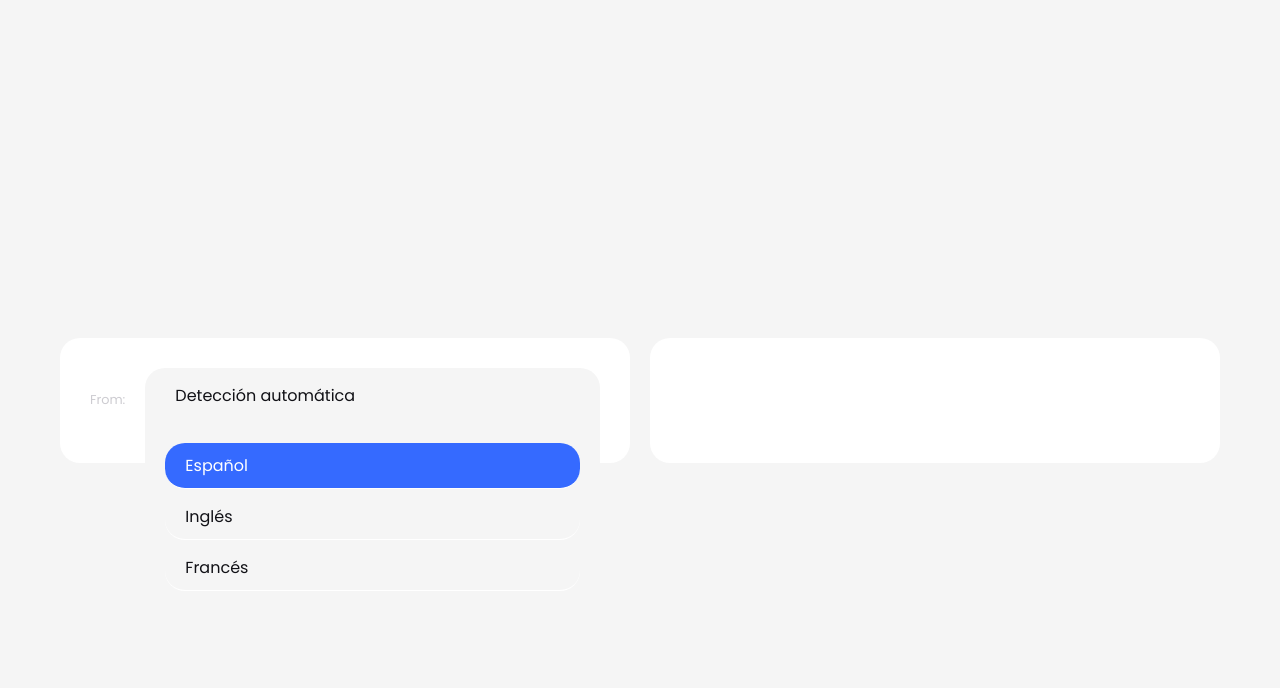
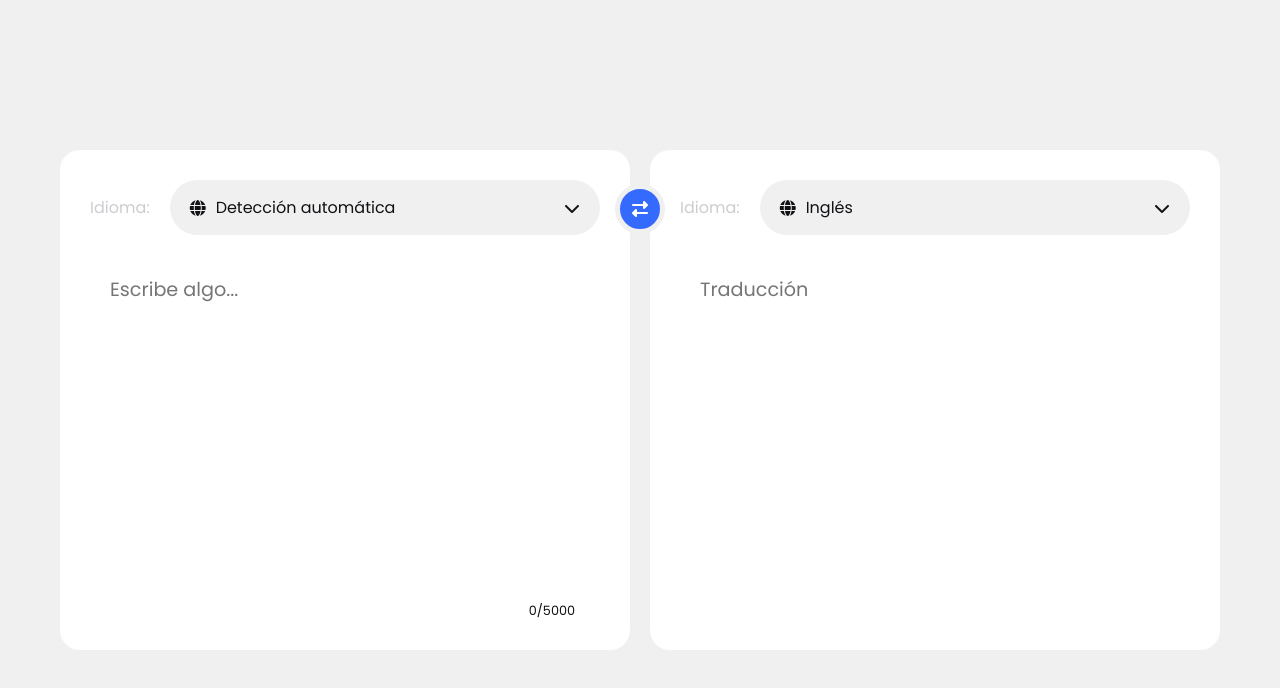
Before and after one commit to Grillitoxc/Text-Translator, a React (Vite) app: page / in a window 1280 px wide. Shown: the top 688 px of the page. Built offline with nearby package versions, Linux system fonts and the light colour scheme; the HTML template or start-up script is replaced by a standard one.

Commit message:
[feat]: Implements the logic for languages and styles

```diff
--- a/index.html
+++ b/index.html
@@ -3,6 +3,13 @@
   <head>
     <meta charset="UTF-8" />
     <link rel="icon" type="image/svg+xml" href="/vite.svg" />
+    <link
+      rel="stylesheet"
+      href="https://cdnjs.cloudflare.com/ajax/libs/font-awesome/6.4.2/css/all.min.css"
+      integrity="sha512-z3gLpd7yknf1YoNbCzqRKc4qyor8gaKU1qmn+CShxbuBusANI9QpRohGBreCFkKxLhei6S9CQXFEbbKuqLg0DA=="
+      crossorigin="anonymous"
+      referrerpolicy="no-referrer"
+    />
     <meta name="viewport" content="width=device-width, initial-scale=1.0" />
     <title>Google Translate - GPT Api</title>
   </head>
--- a/src/App.tsx
+++ b/src/App.tsx
@@ -1,30 +1,142 @@
+import { useEffect, useState } from 'react'
 import { useStore } from './hooks/Store'
-import './styles/styles.css'
+import './styles/card.css'
+import './styles/swap.css'
+import { SUPPORTED_LANGUAGES, AUTO_LANGUAGE } from './constants'
+import { type Language, type LanguageOptions } from './types'
 
-function App () {
-  const { fromLanguage, setFromLanguage } = useStore()
+function App() {
+  const {
+    fromLanguage,
+    setFromLanguage,
+    toLanguage,
+    setToLanguage,
+    inputText,
+    setInputText,
+    translatedText,
+    setTranslatedText,
+    loading,
+    setLoading
+  } = useStore()
+
+  const [inputDropdownOpen, setInputDropdownOpen] = useState<boolean>(false)
+  const [outputDropdownOpen, setOutputDropdownOpen] = useState<boolean>(false)
+  const [inputSelectedLanguage, setInputSelectedLanguage] = useState<string>(AUTO_LANGUAGE)
+  const [outputSelectedLanguage, setOutputSelectedLanguage] = useState<string>('Inglés')
+
+  const toggleInputDropdown = () => {
+    setInputDropdownOpen(!inputDropdownOpen)
+  }
+
+  const selectInputLanguage = (language: LanguageOptions, value: string) => {
+    return () => {
+      setFromLanguage(language)
+      setInputSelectedLanguage(value)
+      toggleInputDropdown()
+    }
+  }
+
+  const toggleOutputDropdown = () => {
+    setOutputDropdownOpen(!outputDropdownOpen)
+  }
+
+  const selectOutputLanguage = (language: Language, value: string) => {
+    return () => {
+      setToLanguage(language)
+      setOutputSelectedLanguage(value)
+      toggleOutputDropdown()
+    }
+  }
+
+  const handleInputChange = (event: React.ChangeEvent<HTMLTextAreaElement>) => {
+    const newText = event.target.value.slice(0, 5000)
+    setInputText(newText as Language)
+  }
 
   return (
-    <div className='container'>
-      <div className='card input-wrapper'>
+    <div className="container">
+      <div className="card input-wrapper">
         <div className="from-text">
-          <span className="heading">
-            From:</span>
-          {/* dropdown to select the language */}
-          <div className="dropdown-container active" id='input-text'>
-            <div className="dropdown-toggle">
-              <span className="selected">Detección automática</span>
+          <span className="heading">Idioma:</span>
+          <div className={`dropdown-container ${inputDropdownOpen ? 'active' : ''}`} id="input-text">
+            <div className="dropdown-toggle" onClick={toggleInputDropdown}>
+              <i className="fa-solid fa-globe"></i>
+              <span className="selected">{inputSelectedLanguage === 'auto' ? 'Detección automática' : inputSelectedLanguage}</span>
+              <i className={`fa-solid fa-chevron-${inputDropdownOpen ? 'up' : 'down'}`}></i>
             </div>
-            <ul className='dropdown-menu'>
-              <li className="option active">Español</li>
-              <li className="option">Inglés</li>
-              <li className="option">Francés</li>
+            <ul className="dropdown-menu">
+              {fromLanguage !== 'auto' && (
+                <li
+                  className={`option ${inputSelectedLanguage === 'auto' ? 'active' : ''}`}
+                  onClick={selectInputLanguage('auto', 'Detección automática')}
+                >
+                  Detección automática
+                </li>
+              )}
+              {Object.entries(SUPPORTED_LANGUAGES).map(([key, value]) => (
+                <li
+                  key={key}
+                  className={`option ${inputSelectedLanguage === value ? 'active' : ''}`}
+                  onClick={selectInputLanguage(key as LanguageOptions, value)}
+                >
+                  {value}
+                </li>
+              ))}
             </ul>
           </div>
         </div>
+        <div className="text-area">
+          <textarea
+            className="input"
+            placeholder="Escribe algo..."
+            id="input-text"
+            value={inputText}
+            onChange={handleInputChange}
+          ></textarea>
+          <div className="chars">
+            <span id="input-chars">{inputText.length}</span>/5000
+          </div>
+        </div>
+
       </div>
-      <div className="center"></div>
-      <div className='card output-wrapper'></div>
+      <div className="center">
+        <div className="swap-position">
+          <i className="fa-solid fa-right-left"></i>
+        </div>
+      </div>
+
+      <div className='card output-wrapper'>
+        <div className="from-text">
+          <span className="heading">Idioma:</span>
+          <div className={`dropdown-container ${outputDropdownOpen ? 'active' : ''}`} id="input-text">
+            <div className="dropdown-toggle" onClick={toggleOutputDropdown}>
+              <i className="fa-solid fa-globe"></i>
+              <span className="selected">{outputSelectedLanguage}</span>
+              <i className={`fa-solid fa-chevron-${outputDropdownOpen ? 'up' : 'down'}`}></i>
+            </div>
+            <ul className="dropdown-menu">
+              {Object.entries(SUPPORTED_LANGUAGES).map(([key, value]) => (
+                <li
+                  key={key}
+                  className={`option ${outputSelectedLanguage === value ? 'active' : ''}`}
+                  onClick={selectOutputLanguage(key as Language, value)}
+                >
+                  {value}
+                </li>
+              ))}
+            </ul>
+          </div>
+        </div>
+        <div className="text-area">
+          <textarea
+            className="output"
+            disabled
+            placeholder="Traducción"
+            id="output-text"
+            value={translatedText}
+          ></textarea>
+        </div>
+      </div>
     </div>
   )
 }
--- a/src/constants.ts
+++ b/src/constants.ts
@@ -1,12 +1,9 @@
 export const SUPPORTED_LANGUAGES = {
-  es: 'es',
-  en: 'en',
-  fr: 'fr',
-  it: 'it',
-  pt: 'pt',
-  de: 'de',
-  ru: 'ru',
-  ja: 'ja'
+  es: 'Español',
+  en: 'Inglés',
+  fr: 'Francés',
+  de: 'Alemán',
+  it: 'Italiano'
 }
 
 export const AUTO_LANGUAGE = 'auto'
--- a/src/styles/styles.css
+++ b/src/styles/card.css
@@ -2,7 +2,7 @@
 
 :root {
   --primary-color: #356aff;
-  --bg-color: #f5f5f5;
+  --bg-color: #f0f0f0;
   --bg-light-color: #fff;
   --text-color: #111116;
   --text-light-color: #cdccd1;
@@ -26,10 +26,10 @@ body {
 }
 
 .container {
-  position: relative;
+  display: flex;
+  flex-direction: row;
   width: 1200px;
   padding: 0 20px;
-  display: flex;
   gap: 10px;
 }
 
@@ -47,7 +47,7 @@ body {
 }
 
 .card .heading {
-  font-size: 0.8rem;
+  font-size: 1rem;
   font-weight: 500;
   color: var(--text-light-color);
   white-space: nowrap;
@@ -56,7 +56,6 @@ body {
 .dropdown-container {
   position: relative;
   width: 100%;
-  margin-bottom: 10px;
 }
 
 .dropdown-container .dropdown-toggle {
@@ -87,7 +86,7 @@ body {
   width: 100%;
   height: 300px;
   overflow: auto;
-  padding: 20px;
+  padding: 10px 20px 20px 20px;
   z-index: 1;
   list-style: none;
   background-color: var(--bg-color);
@@ -102,14 +101,14 @@ body {
 
 .dropdown-container.active .dropdown-menu {
   display: block;
+  max-height: 250px;
 }
 
 .dropdown-container .dropdown-menu li {
   padding: 10px 20px;
   border-radius: 20px;
   cursor: pointer;
-  margin-bottom: 5px;
-  border-bottom: 1px solid var(--bg-light-color);
+  margin-top: 10px;
   transition: all 0.3s;
 }
 
@@ -121,3 +120,30 @@ body {
 .dropdown-container .dropdown-menu li:not(.active):hover {
   background-color: var(--bg-light-color);
 }
+
+.container .text-area {
+  position: relative;
+}
+
+.container textarea {
+  height: 340px;
+  width: 100%;
+  padding: 20px;
+  margin-top: 20px;
+  background-color: transparent;
+  resize: none;
+  outline: none;
+  border: none;
+  color: var(--text-color);
+  font-size: 1.2rem;
+  border-radius: 10px;
+}
+
+.container .text-area .chars {
+  display: flex;
+  align-items: center;
+  justify-content: flex-end;
+  margin-right: 25px;
+  font-size: 0.8rem;
+  color: var(--light-text-color);
+}
--- /dev/null
+++ b/src/styles/swap.css
@@ -0,0 +1,27 @@
+.container .center {
+  position: relative;
+}
+
+.swap-position {
+  display: flex;
+  align-items: center;
+  justify-content: center;
+  position: absolute;
+  top: 34px;
+  left: 50%;
+  transform: translateX(-50%);
+  width: 50px;
+  height: 50px;
+  border-radius: 50%;
+  cursor: pointer;
+  border: 5px solid var(--bg-color);
+  color: var(--primary-text-color);
+  background-color: var(--primary-color);
+  transition: color 0.3s linear, border 0.3s linear, background-color 0.3s linear;
+}
+
+.swap-position:hover {
+  border: 5px solid var(--primary-color);
+  color: var(--primary-color);
+  background-color: var(--bg-color);
+}
```
